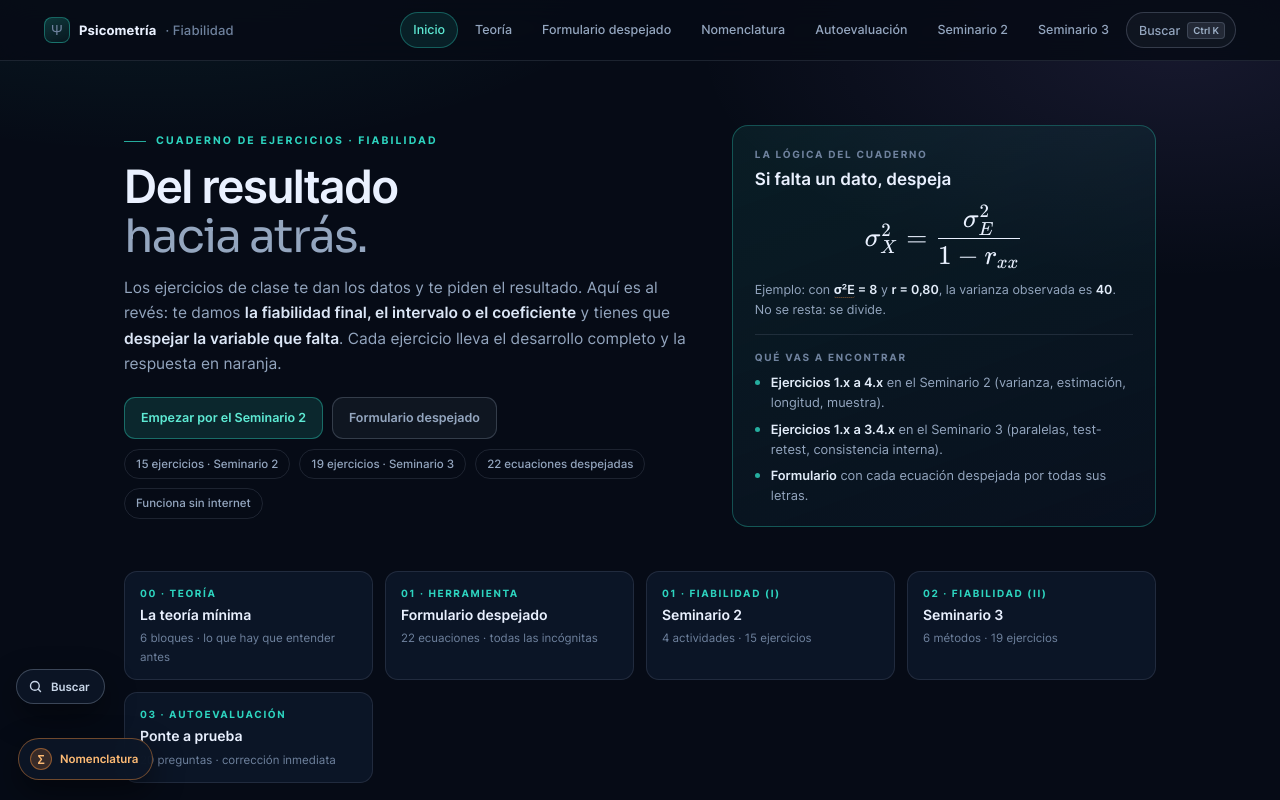
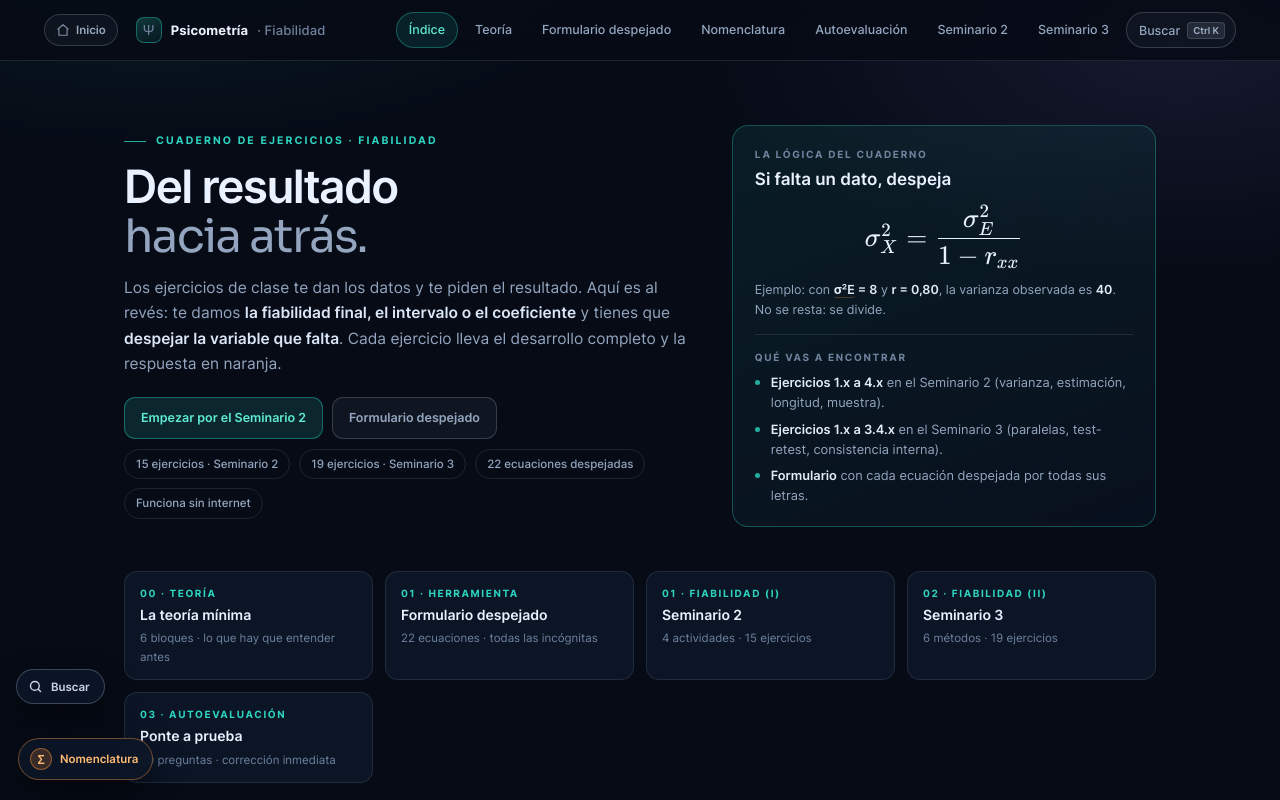
Before and after one commit to gushf8/psicometria-fiabilidad, a plain HTML site: page ejercicios/index.html in a window 1280 px wide. Shown: the top 800 px of the page. Drawn offline with Linux system fonts and the light colour scheme; a web font is replaced by a local one.

Commit message:
feat: boton Inicio hacia la portada del curso en teoria y ejercicios

```diff
--- a/ejercicios/assets/css/ejercicios.css
+++ b/ejercicios/assets/css/ejercicios.css
@@ -56,6 +56,17 @@ h1,h2,h3,h4{font-family:var(--font-display);font-weight:600;letter-spacing:-.02e
 p{margin:0}
 a{color:inherit;text-decoration:none}
 ::selection{background:rgba(45,212,191,.35);color:#fff}
+
+/* Botón Inicio (raíz del sitio) */
+.homebtn{
+  display:inline-flex;align-items:center;gap:6px;flex:0 0 auto;
+  padding:6px 11px;border-radius:99px;
+  font-size:11.5px;font-weight:600;color:var(--muted);
+  border:1px solid var(--line-strong);background:rgba(148,163,184,.06);
+  transition:.16s ease;
+}
+.homebtn:hover{color:var(--ink);background:rgba(148,163,184,.14);border-color:rgba(45,212,191,.4)}
+.homebtn svg{opacity:.85}
 
 /* ---------- Barra superior ---------- */
 .topbar{
--- a/ejercicios/index.html
+++ b/ejercicios/index.html
@@ -15,9 +15,10 @@
 <body class="ejercicios">
 
 <header class="topbar">
+  <a class="homebtn" href="../index.html" title="Volver al inicio"><svg viewBox="0 0 24 24" width="14" height="14" fill="none" stroke="currentColor" stroke-width="2" stroke-linecap="round" stroke-linejoin="round"><path d="M3 10.5L12 3l9 7.5"/><path d="M5 9.5V21h14V9.5"/></svg><span>Inicio</span></a>
   <a class="brand" href="index.html"><span class="brand__mark">Ψ</span><b>Psicometría</b> <span>· Fiabilidad</span></a>
   <nav class="topnav" aria-label="Secciones">
-    <a href="index.html" class="is-active">Inicio</a>
+    <a href="index.html" class="is-active">Índice</a>
     <a href="teoria.html">Teoría</a>
     <a href="formulario.html">Formulario despejado</a>
     <a href="nomenclatura.html">Nomenclatura</a>
--- a/presentacion/assets/css/base.css
+++ b/presentacion/assets/css/base.css
@@ -130,3 +130,13 @@ img,canvas{display:block;max-width:100%}
   .js-anim [data-anim]{opacity:1;transform:none}
   *{animation-duration:.001ms!important;transition-duration:.001ms!important}
 }
+
+/* ---------- Botón Inicio (raíz del curso) ---------- */
+.homebtn{
+  display:inline-flex;align-items:center;gap:6px;
+  padding:6px 11px;border-radius:99px;
+  font-size:11.5px;font-weight:600;color:var(--muted);text-decoration:none;
+  border:1px solid var(--line-strong);background:rgba(148,163,184,.06);
+  transition:.16s ease;
+}
+.homebtn:hover{color:var(--ink);background:rgba(148,163,184,.14);border-color:rgba(45,212,191,.4)}
--- a/presentacion/assets/js/deck.js
+++ b/presentacion/assets/js/deck.js
@@ -62,7 +62,7 @@
       <div class="deck-right">
         ${switchHTML}
         <span class="deck-counter"><b class="js-count">01</b><span style="opacity:.45"> / </span><span class="js-total">${pad(total)}</span></span>
-        <a class="home-btn" href="index.html" aria-label="Volver al inicio" title="Volver al inicio (I)">
+        <a class="home-btn" href="../index.html" aria-label="Volver al inicio" title="Volver al inicio del curso (I)">
           <svg viewBox="0 0 24 24" fill="none" stroke="currentColor" stroke-width="1.8" stroke-linecap="round" stroke-linejoin="round"><path d="M3 10.5L12 3l9 7.5"/><path d="M5 9.5V21h14V9.5"/></svg>
           <span>Inicio</span>
         </a>
```
Also changed, not shown: ejercicios/assets/js/indice.js (+1 -1 lines), ejercicios/autoevaluacion.html (+2 -1 lines), ejercicios/formulario.html (+2 -1 lines), ejercicios/nomenclatura.html (+2 -1 lines), ejercicios/seminario2.html (+2 -1 lines), ejercicios/seminario3.html (+2 -1 lines), ejercicios/teoria.html (+2 -1 lines), presentacion/index.html (+1 -0 lines).
